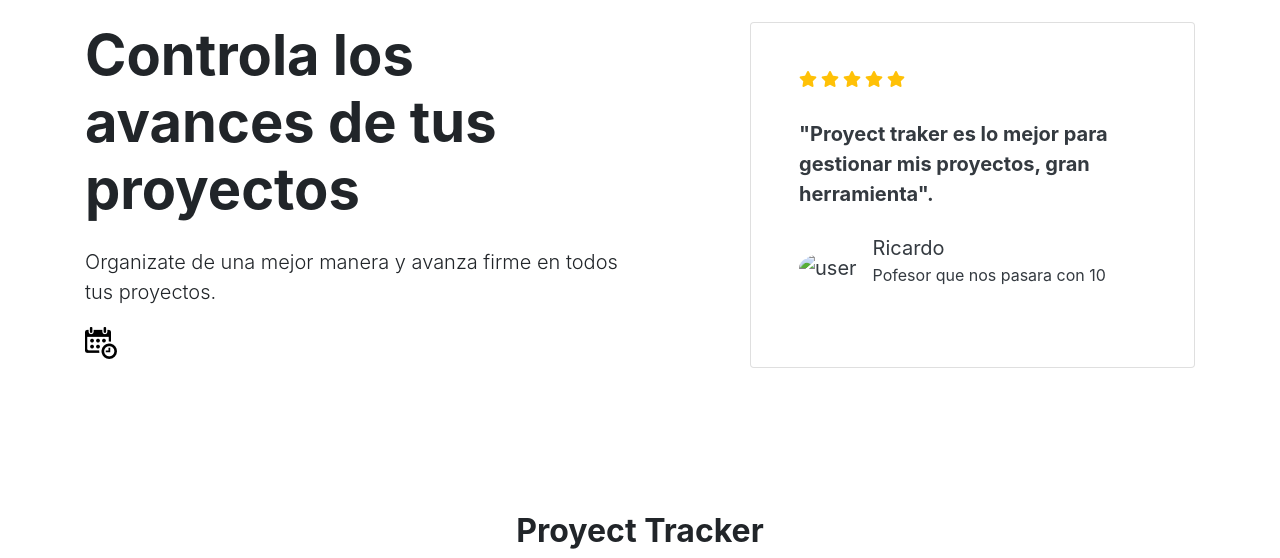
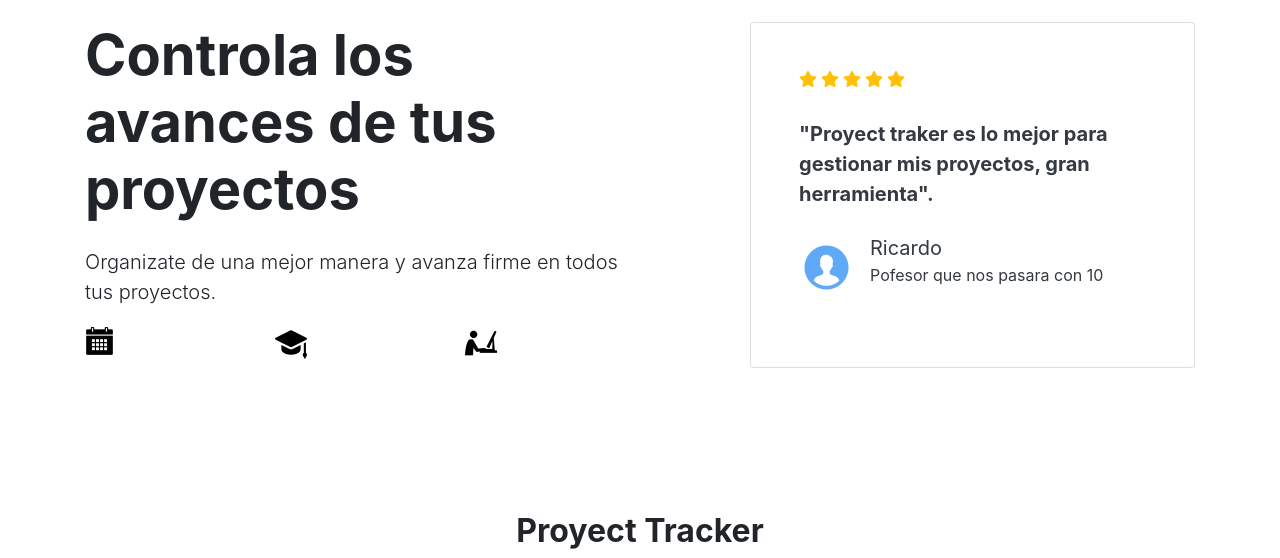
Before and after one commit to chrisPumita/tracker, a PHP site: page / in a window 1280 px wide. Shown: the part 1084-1642 px from the top of the page. Run offline with PHP 8.4, Linux system fonts and the light colour scheme; some libraries are stand-ins or nearby versions.

Commit message:
Cambios_index

```diff
--- a/index.php
+++ b/index.php
@@ -38,7 +38,7 @@
                     <a class="nav-link" href="#">Nosotros</a>
                 </li>
                 <li class="nav-item">
-                    <a class="nav-link" href="#">Planes</a>
+                    <a class="nav-link" href="#Planes">Planes</a>
                 </li>
                 <li class="nav-item">
                     <a class="nav-link" href="#">Contacto</a>
@@ -199,13 +199,13 @@
                 <p class="lead mt-4 aos-init" data-aos="fade-up">Organizate de una mejor manera y avanza firme en todos tus proyectos.</p>
                 <div class="row row-grid">
                     <div class="col-xs-4 col-md-4 my-1 aos-init" data-aos="fade-up">
-                        <img src="./assets/image/calendar.png" alt="" class="img-fluid">
+                        <img src="./assets/image/calendario.png" alt="" class="img-fluid">
                     </div>
                     <div class="col-xs-4 col-md-4 my-1 aos-init" data-aos="fade-up">
-                        <img src="https://via.placeholder.com/150x45/ccc/ffffff&text=IMG LOGO" alt="" class="img-fluid">
+                        <img src="./assets/image/escuela.png" alt="" class="img-fluid">
                     </div>
                     <div class="col-xs-4 col-md-4 my-1 aos-init" data-aos="fade-up">
-                        <img src="https://via.placeholder.com/150x45/ccc/ffffff&text=IMG LOGO" alt="" class="img-fluid">
+                        <img src="./assets/image/freelance.png" alt="" class="img-fluid">
                     </div>
                 </div>
             </div>
@@ -229,7 +229,7 @@
                                             <p class="lead font-weight-bold mt-2">"Proyect traker es lo mejor para gestionar mis proyectos, gran herramienta".</p>
                                             <div class="mt-3 d-flex align-items-center pt-2">
                                                 <div class="mr-3">
-                                                    <img class="d-block img-fluid rounded-circle" src="https://via.placeholder.com/40x40/5fa9f8/ffffff " srcset="https://via.placeholder.com/120x120/5fa9f8/ffffff 2x" alt="user">
+                                                    <img class="d-block img-fluid rounded-circle" src="./assets/image/usuario.png" alt="user">
                                                 </div>
                                                 <div class="d-block">
                                                     <p class="mb-0">Ricardo</p>
@@ -258,7 +258,7 @@
                                             <p class="lead font-weight-bold mt-2">"Lo mejor de lo mejor que he probado para gestionar mis proyectos en grupo, altamente recomendable.".</p>
                                             <div class="mt-3 d-flex align-items-center pt-2">
                                                 <div class="mr-3">
-                                                    <img class="d-block img-fluid rounded-circle" src="https://via.placeholder.com/40x40/5fa9f8/ffffff " srcset="https://via.placeholder.com/120x120/5fa9f8/ffffff 2x" alt="user">
+                                                    <img class="d-block img-fluid rounded-circle" src="./assets/image/usuario_2.png" srcset="https://via.placeholder.com/120x120/5fa9f8/ffffff 2x" alt="user">
                                                 </div>
                                                 <div class="d-block">
                                                     <p class="mb-0">Roberto</p>
@@ -287,7 +287,7 @@
                                             <p class="lead font-weight-bold mt-2">"Quien hizo esto es un genio, merecen 10 si hipoteticamente fuese un trabajo de una materia".</p>
                                             <div class="mt-3 d-flex align-items-center pt-2">
                                                 <div class="mr-3">
-                                                    <img class="d-block img-fluid rounded-circle" src="https://via.placeholder.com/40x40/5fa9f8/ffffff " srcset="https://via.placeholder.com/120x120/5fa9f8/ffffff 2x" alt="user">
+                                                    <img class="d-block img-fluid rounded-circle" src="./assets/image/usuario.png" srcset="https://via.placeholder.com/120x120/5fa9f8/ffffff 2x" alt="user">
                                                 </div>
                                                 <div class="d-block">
                                                     <p class="mb-0">El profe chido</p>
@@ -380,7 +380,7 @@
 <section class="pt-5 pb-5">
     <div class="container">
         <div class="row align-items-center justify-content-center">
-            <h2 class="mb-5 display-5 font-weight-bold aos-init" data-aos="fade-up">Conoce nuestros planes</h2>
+            <h2 class="mb-5 display-5 font-weight-bold aos-init" data-aos="fade-up" id="Planes">Conoce nuestros planes</h2>
             <div class="col-12 col-md-12 d-flex   mt-4 mt-md-0">
                 <!-- col // -->
                 <div class="col-md-4">
```
Also changed, not shown: assets/image/Escuela.png (added), assets/image/calendario.png (added), assets/image/freelance.png (added), assets/image/usuario.png (added), assets/image/usuario_2.png (added).
